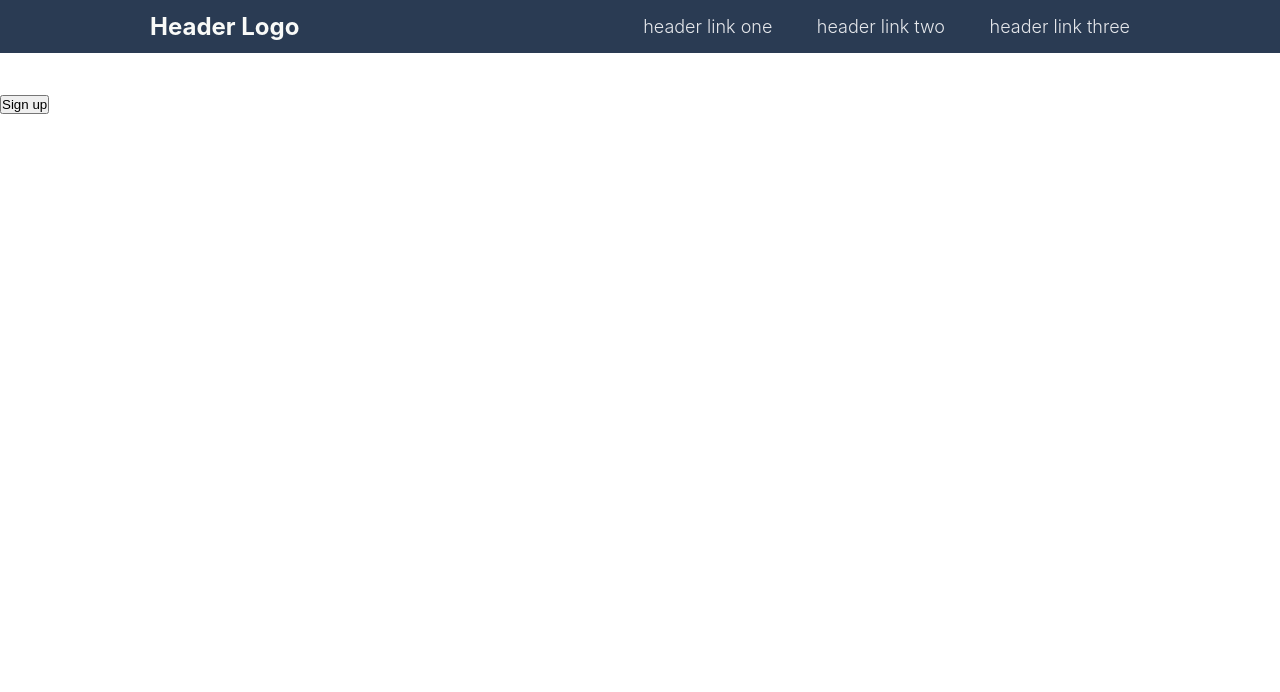
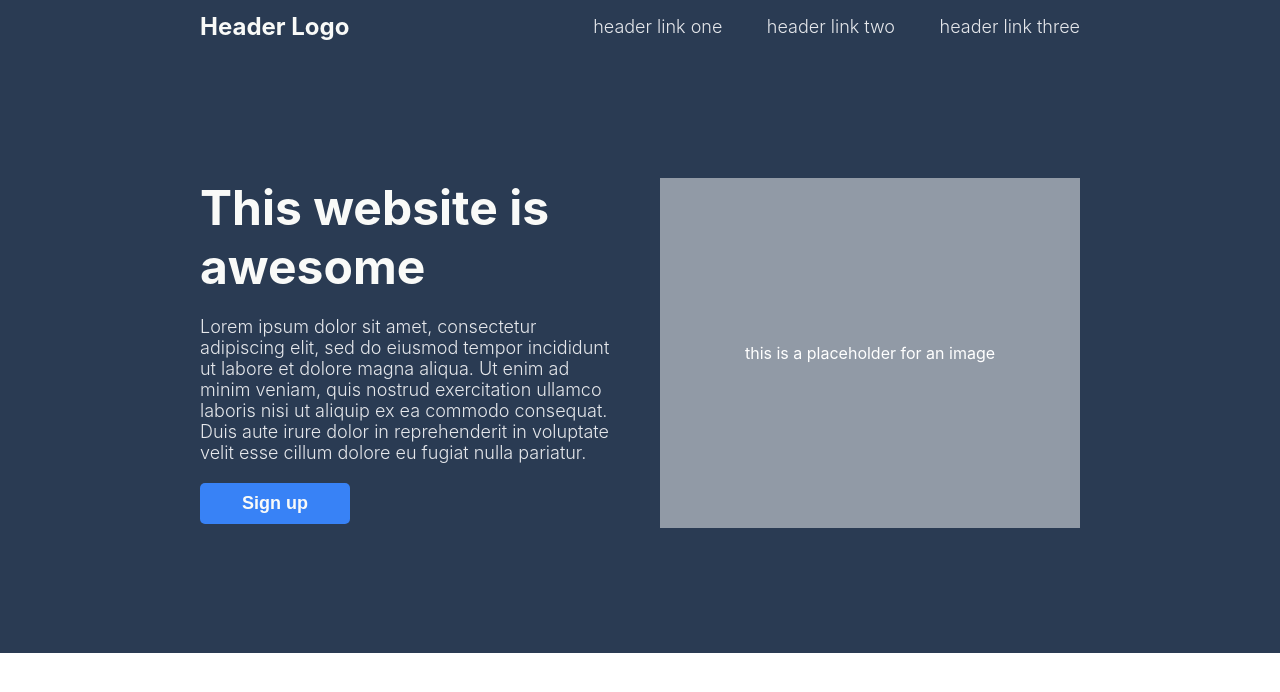
Before and after one commit to valcrog/landing-page, a plain HTML site: page index.html in a window 1280 px wide. Drawn offline with Linux system fonts and the light colour scheme.

Commit message:
Added section 1

```diff
--- a/index.html
+++ b/index.html
@@ -18,13 +18,13 @@
             </ul>
         </div>
     </div>
-    <div class="section-one">
-        <div class="section-one-left">
-            <div class="catch">This website is awesome</div>
-            <div class="subtext">This website has some subtext that goes here under the main title. It's a smaller font and the color is lower contrast</div>
+    <div id="section-one">
+        <div class="section-one left">
+            <h1 class="catch">This website is awesome</h1>
+            <div class="subtext">Lorem ipsum dolor sit amet, consectetur adipiscing elit, sed do eiusmod tempor incididunt ut labore et dolore magna aliqua. Ut enim ad minim veniam, quis nostrud exercitation ullamco laboris nisi ut aliquip ex ea commodo consequat. Duis aute irure dolor in reprehenderit in voluptate velit esse cillum dolore eu fugiat nulla pariatur.</div>
             <button class="sign-up">Sign up</button>
         </div>
-        <div class="section-one-right">
+        <div class="section-one right">
             this is a placeholder for an image
         </div>
     </div>
--- a/style.css
+++ b/style.css
@@ -21,7 +21,7 @@ li {
     display: flex;
     align-items: center;
     justify-content: space-between;
-    padding: 12px 150px;
+    padding: 12px 200px;
     background-color: #2a3b53;
 }
 
@@ -42,3 +42,61 @@ li {
     color: #e5e7eb;
     font-weight: 300;
 }
+
+#section-one {
+    height: 350px;
+    background-color:#2a3b53;
+    padding: 125px 200px;
+    display: flex;
+    justify-content: center;
+    gap: 40px;
+}
+
+.section-one {
+    flex-basis: 100%;
+}
+
+.section-one.left {
+    display: flex;
+    flex-direction: column;
+    align-items: left;
+    gap: 20px;
+}
+
+h1 {
+    font-size: 48px;
+    color: #f9faf8;
+    font-weight: bolder;
+}
+
+.section-one.left .subtext {
+    font-size: 18px;
+    color: #e5e7eb;
+    font-weight: 300;
+}
+
+.sign-up {
+    display: flex;
+    justify-content: center;
+    align-items: center;
+    max-width: 150px;
+    padding: 10px 15px;
+    background-color: #3882f6;
+    border-radius: 5px;
+    border: none;
+    font-size: 18px;
+    color: #f9faf8;
+    font-weight: 700;
+    cursor: pointer;
+    transition: all .15s ease-in;
+}
+.sign-up:hover {
+    background-color: #275aac;
+}
+
+.section-one.right {
+    background-color: #e5e7eb8c;
+    display: flex;
+    align-items: center;
+    justify-content: center;
+}
```
